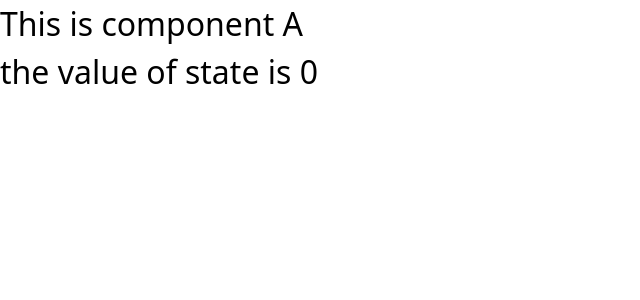
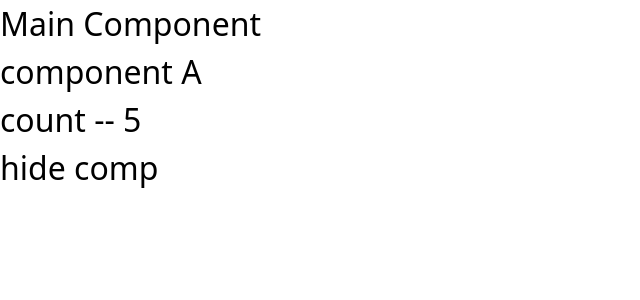
Before and after one commit to jibola2588/props-repo, a React (Create React App) app: page / in a window 1280 px wide. Shown: the top 300 px of the page, without its empty margins (0-640 px from the left). Built offline with nearby package versions, Linux system fonts and the light colour scheme.

Commit message:
added hook class to the repo

```diff
--- a/src/App.js
+++ b/src/App.js
@@ -1,16 +1,20 @@
-import React from 'react';
+import React,{useState} from 'react';
 // import './appss'.c
 import style from './app.module.css'
 import {Container,Header,Footer} from './app.styles'
-import ComponentA from './componentA'
-
+import Counter from './classes/27-03-23'
 
 const App = () => {
+  const [showComp,setShowComp] = useState(true)
+
   return (
    <Container>
-      {/* <Header>Heading one</Header>
-      <Footer>We are here</Footer> */}
-      <ComponentA />
+    <p>Main Component</p>
+    {showComp &&   <Counter />}
+    <button
+    onClick={() => setShowComp(false)}
+    >hide comp</button>
+
    </Container>
   );
 }
--- /dev/null
+++ b/src/classes/27-03-23.jsx
@@ -0,0 +1,37 @@
+import {Component} from 'react'
+
+
+export default class Counter extends Component{
+    constructor(){
+        super()
+        this.state = {
+           count : 0
+        }
+    }
+    componentDidMount(){
+        setInterval(() => {
+            this.updateTime()
+        },1000)
+    }
+    componentWillUpdate(){
+       document.title = this.state.count
+    }
+    componentWillUnmount(){
+        document.title = 0
+    }
+
+    updateTime(){
+        this.setState({
+           count : this.state.count +1
+        })
+    }
+    render(){
+        return (
+         <>
+           <p>component A</p>
+              <p>count -- {this.state.count} </p>
+
+         </>
+        )
+    }
+}
--- a/src/componentA.jsx
+++ /dev/null
@@ -1,16 +0,0 @@
-import React, { Component } from 'react';
-
-export default class ComponentA extends Component {
-     constructor(){
-        super()
-        this.state = 0
-     }
-    render() {
-    return (
-      <div>
-        This is component A
-        <p>the value of state is {this.state}</p>
-      </div>
-    );
-  }
-}
```
